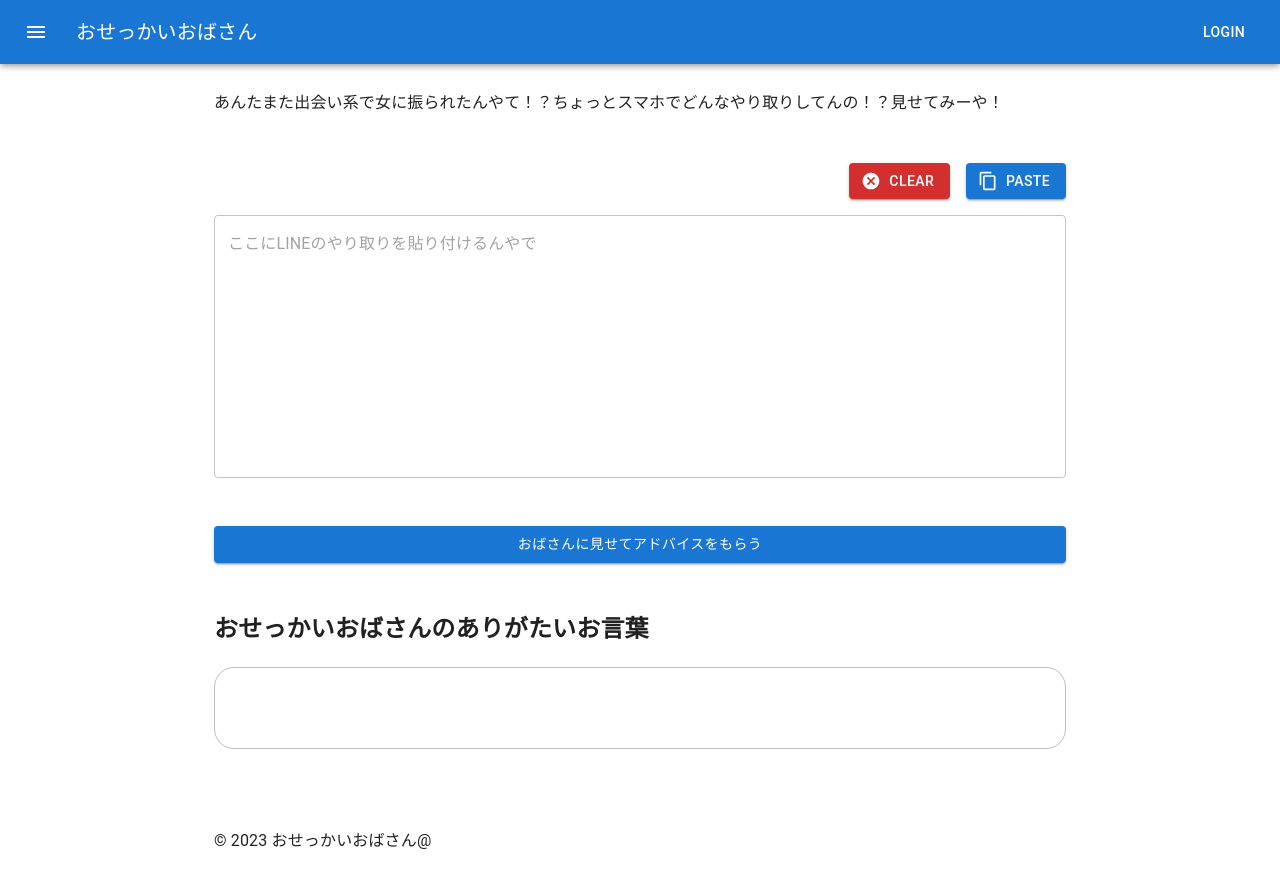
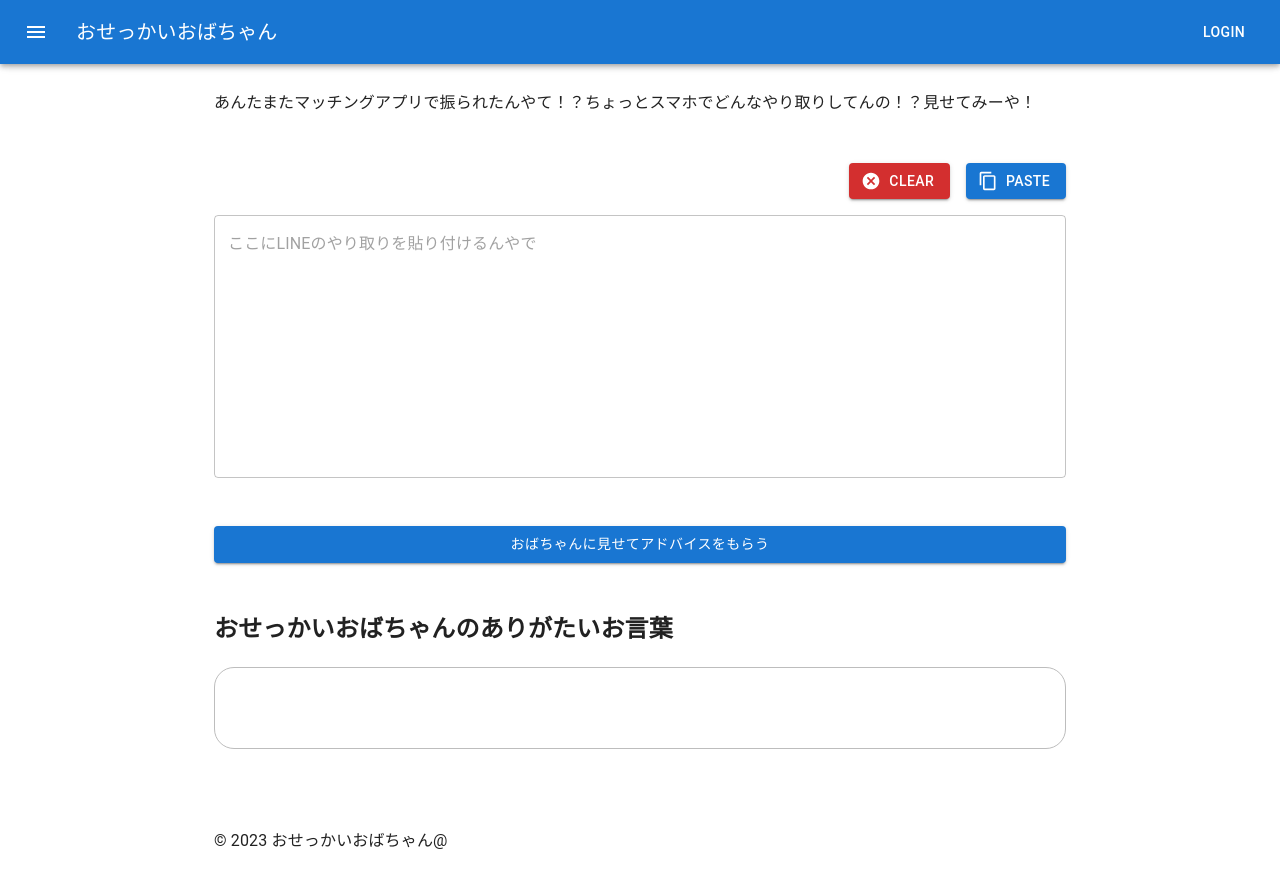
Before and after one commit to YasunariIguchi/nosy-aunty, a React (Create React App) app in the folder frontend/: page / in a window 1280 px wide. Built offline with nearby package versions, Linux system fonts and the light colour scheme; no server answers.

Commit message:
[change] おばさんをおばちゃんに変更

```diff
--- a/frontend/src/components/ConsultButton.js
+++ b/frontend/src/components/ConsultButton.js
@@ -28,7 +28,7 @@ export default function ConsultButton({ inputTextRef, typeStart, handleSpinner }
 
   return (
     <Button fullWidth variant="contained" onClick={fetchResult} >
-      おばさんに見せてアドバイスをもらう
+      おばちゃんに見せてアドバイスをもらう
     </Button>
   );
 }
--- a/frontend/src/layouts/Footer.js
+++ b/frontend/src/layouts/Footer.js
@@ -13,7 +13,7 @@ export default function Footer() {
       `}</style>
       <Container maxWidth="md" className="footer">
         <div className="copyright">
-          <p>© 2023 おせっかいおばさん@</p>
+          <p>© 2023 おせっかいおばちゃん@</p>
         </div>
       </Container>
     </>
--- a/frontend/src/layouts/NavBar.js
+++ b/frontend/src/layouts/NavBar.js
@@ -29,7 +29,7 @@ export default function NavBar() {
             </IconButton>
 
             <Typography variant="h6" component="div" sx={{ flexGrow: 1 }}>
-              おせっかいおばさん
+              おせっかいおばちゃん
             </Typography>
 
             <Button color="inherit">Login</Button>
--- a/frontend/src/pages/Top.js
+++ b/frontend/src/pages/Top.js
@@ -53,8 +53,8 @@ export default function Top() {
       <CssBaseline />
       <Container maxWidth="md">
         <div className="pre-text">
-          <h1>おせっかいおばさん</h1>
-          <p>あんたまた出会い系で女に振られたんやて！？ちょっとスマホでどんなやり取りしてんの！？見せてみーや！</p>
+          <h1>おせっかいおばちゃん</h1>
+          <p>あんたまたマッチングアプリで振られたんやて！？ちょっとスマホでどんなやり取りしてんの！？見せてみーや！</p>
         </div>
 
         <div className="button-area">
@@ -72,7 +72,7 @@ export default function Top() {
 
 
         <div className="result-wrapper">
-          <h2>おせっかいおばさんのありがたいお言葉</h2>
+          <h2>おせっかいおばちゃんのありがたいお言葉</h2>
           <div className="result-text">
             <LoadingSpinner visibility={spinnerVisible} />
             <div className="result-wrap">
```
